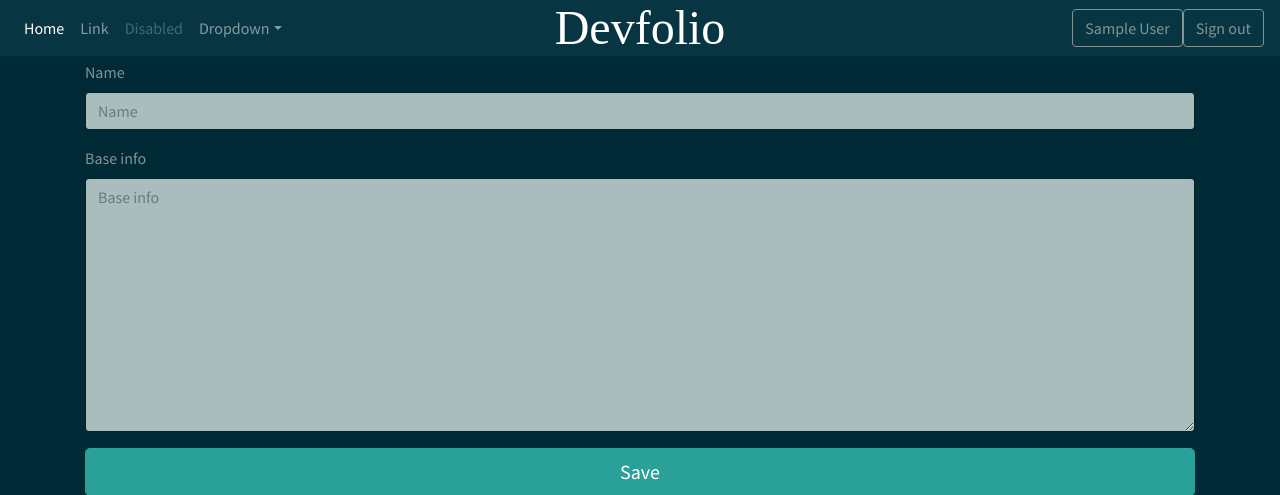
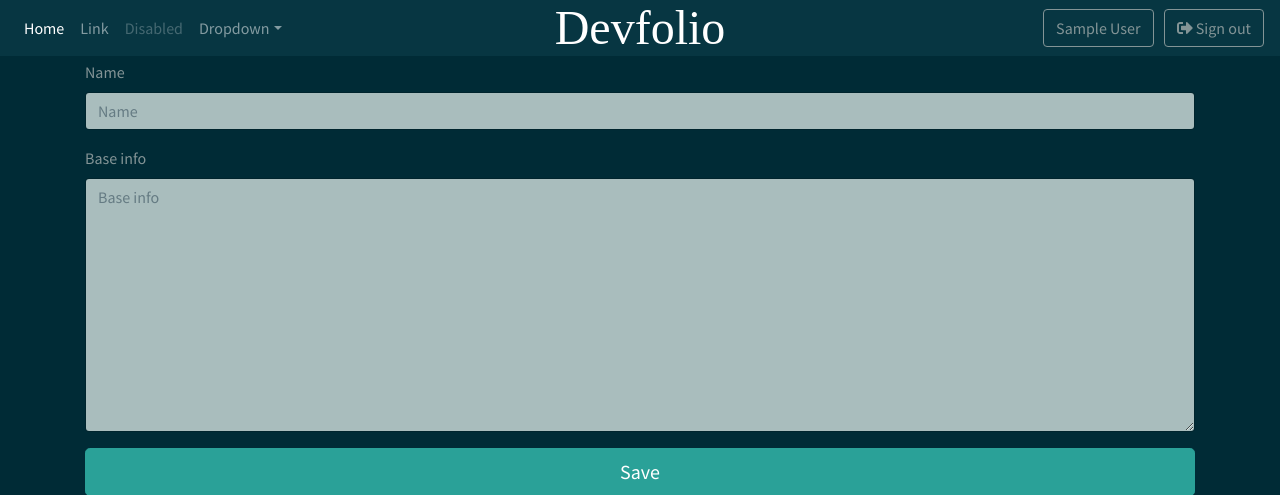
Before and after one commit to flavono123/devfolio, a Django app: page /resume/ in a window 1280 px wide. Shown: the top 495 px of the page. Run offline with Django 3.2, Linux system fonts and the light colour scheme; the visitor is signed in with stand-in values (Sample User, id 1); some libraries are stand-ins or nearby versions; some web fonts are replaced.

Commit message:
add sing-out icon(fa) in navbar
* Set navbar's buttons(btn-nav) margine; left 10px
* Add sign-out icon(font awesome) to sign-out btn of nav

Signed-off-by: Hansuk Hong <flavono123@gmail.com>

```diff
--- a/devfolio/static/custom/navbrand.css
+++ b/devfolio/static/custom/navbar.css
@@ -3,3 +3,7 @@
   left: 50%;
   position: absolute;
 }
+
+.btn-nav {
+  margin-left: 10px;
+}
--- a/devfolio/templates/layout.html
+++ b/devfolio/templates/layout.html
@@ -16,8 +16,9 @@
   <link rel="stylesheet" href="{% static 'bootswatch/solar/bootstrap.min.css' %}">
   <!-- 커스텀 스타일 -->
   <link rel="stylesheet" href="{% static 'custom/footer.css' %}">
-  <link rel="stylesheet" href="{% static 'custom/navbrand.css' %}">
+  <link rel="stylesheet" href="{% static 'custom/navbar.css' %}">
   <link rel="stylesheet" href="{% static 'custom/logo.css' %}">
+  <link rel="stylesheet" href="{% static 'custom/card-img.css' %}">
   <script defer src="{% static 'fontawesome-5/fontawesome-all.js' %}"></script>
   <style>
   svg {
@@ -58,8 +59,8 @@
           </li>
         </ul>
         <form class="form-inline my-2 my-lg-0">
-          <a class="btn btn-outline-secondary my-2 my-sm-0" href="#" role="button">{{ user.first_name }} {{ user.last_name }}</a>
-          <a class="btn btn-outline-secondary my-2 my-sm-0" href="{% url 'logout' %}" role="button">Sign out</a>
+          <a class="btn btn-nav btn-outline-secondary my-2 my-sm-0" href="#" role="button">{{ user.first_name }} {{ user.last_name }}</a>
+          <a class="btn btn-nav btn-outline-secondary my-2 my-sm-0" href="{% url 'logout' %}" role="button"><i class="fas fa-sign-out-alt"></i> Sign out</a>
         </form>
       </div>
     </nav>
```
